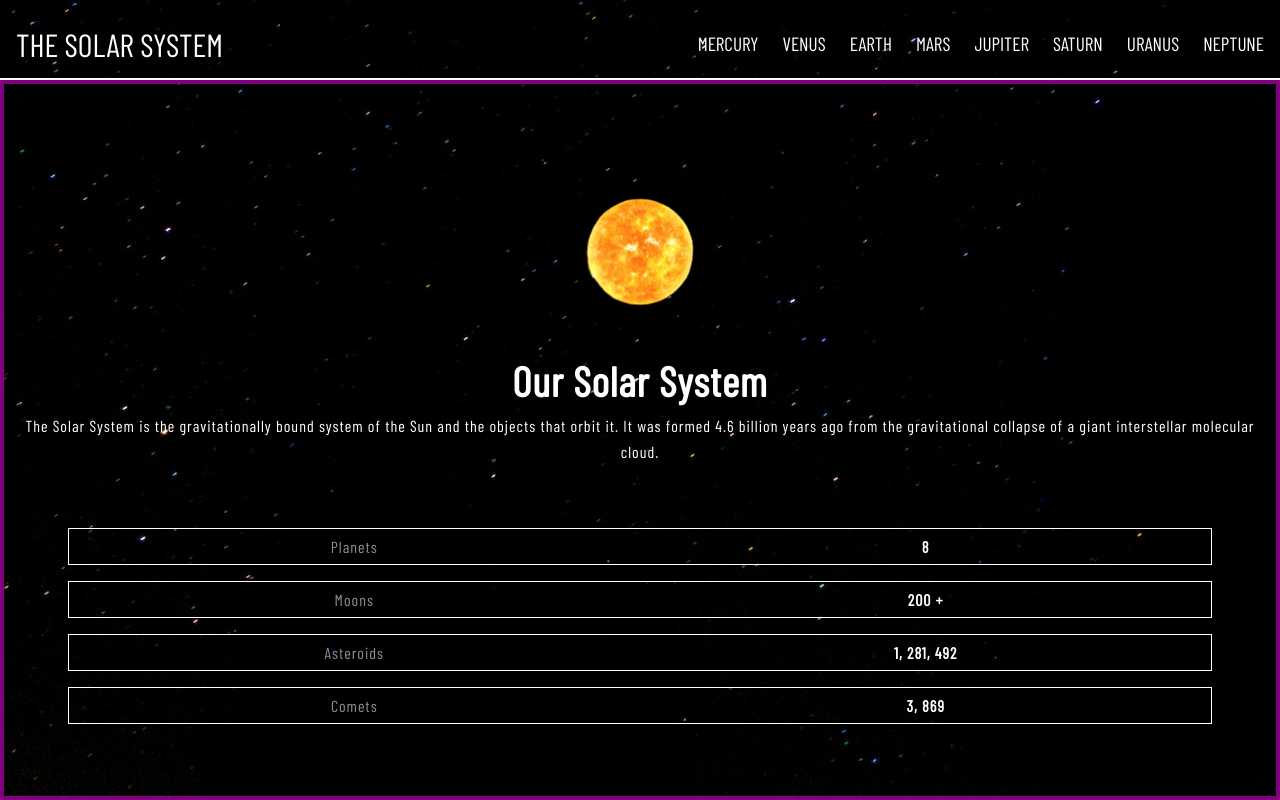
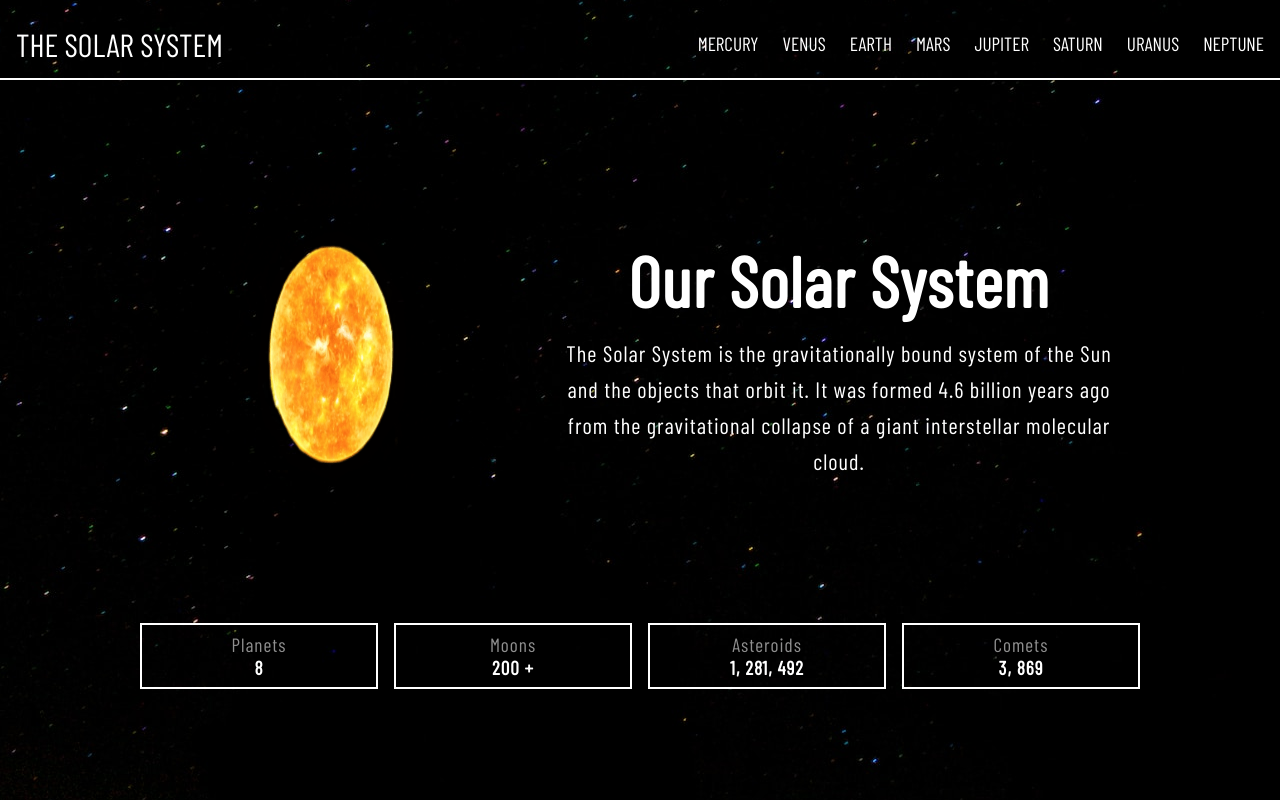
Before and after one commit to nicholaslicata/The-Solar-System, a React (Create React App) app: page /#/ in a window 1280 px wide. Built offline with nearby package versions, Linux system fonts and the light colour scheme.

Commit message:
updated homepage responsiveness

```diff
--- a/src/index.css
+++ b/src/index.css
@@ -10,6 +10,7 @@
 html, body {
   height: 100%;
   overflow-x: hidden;
+  position: relative;
   background: url(assets/space-bg.jpg) no-repeat;
   background-position: center;
 }
@@ -52,7 +53,7 @@ html, body {
   padding: 1em 0;
   transition: 0.5s ease-in;
   background: rgba(255, 255, 255, 0.1);
-  backdrop-filter: blur(10px);
+  backdrop-filter: blur(30px);
 }
 
 .nav-link {
@@ -91,11 +92,6 @@ html, body {
 }
 
 /* Home Page */
-
-.sun-img {
-  width: 300px;
-}
-
 .home-container {
   min-height: 90vh;
   display: flex;
@@ -103,14 +99,33 @@ html, body {
   justify-content: center;
   align-content: center;
   gap: 2em;
-  border: 4px solid purple;
+  padding: 0 0 2em 0;
 }
 
 .home-text-container {
-  min-width: 80%;
+  width: 95%;
+  max-width: 1000px;
+  display: flex;
+  flex-direction: column;
+  justify-content: center;
   text-align: center;
+  margin: 0 auto;
   padding: 1em 1em;
   color: white;
+}
+
+.home-text-content {
+  width: 90%;
+  max-width: 500px;
+  display: flex;
+  flex-direction: column;
+  margin: 0 auto;
+}
+
+.sun-img {
+  width: 100%;
+  max-width: 350px;
+  margin: 0 auto;
 }
 
 .home-h1 {
@@ -123,13 +138,16 @@ html, body {
   font-size: 1rem;
   letter-spacing: 1px;
   line-height: 1.6em;
+  text-align: center;
 }
 
 .home-facts-container {
+  width: 90%;
+  max-width: 1000px;
   display: flex;
   flex-direction: column;
   gap: 1em;
-  min-width: 80%;
+  margin: 0 auto;
   padding: 1em 0;
 }
 
@@ -139,7 +157,7 @@ html, body {
   justify-content: space-around;
   margin: 0 auto;
   padding: 0.5em 0;
-  border: 1px solid white;
+  border: 2px solid white;
 }
 
 .home-fact-text {
@@ -162,6 +180,8 @@ html, body {
 /* Media Queries */
 
 @media screen and (min-width: 768px) {
+
+  /* Navbar */
   .navbar-container {
     flex-direction: column;
     padding: 0 0;
@@ -181,9 +201,46 @@ html, body {
   .hamburger-btn {
     display: none;
   }
+
+  /* Home Page */
+  .home-text-container {
+    flex-direction: row;
+    align-items: center;
+    gap: 3em;
+  }
+
+  .sun-img {
+    height: 300px;
+  }
+
+  .home-h1 {
+    font-size: 3rem;
+  }
+
+  .home-p {
+    font-size: 1.2rem;
+  }
+
+  .home-facts-container {
+    flex-direction: row;
+  }
+
+  .home-fact {
+    flex-direction: column;
+  }
+
+  .home-fact-text {
+    font-size: 1.2rem;
+  }
+
+  .home-fact-number {
+    font-size: 1.2rem;
+  }
 }
 
 @media screen and (min-width: 1024px) {
+
+  /* Navbar */
   .navbar-container {
     min-height: 10vh;
     flex-direction: row;
@@ -201,4 +258,17 @@ html, body {
     font-size: 2rem;
     padding-left: 0.5em;
   }
+
+  /* Home Page */
+  .sun-img {
+    height: 400px;
+  }
+
+  .home-h1 {
+    font-size: 4.4rem;
+  }
+
+  .home-p {
+    font-size: 1.4rem;
+  }
 }
```
